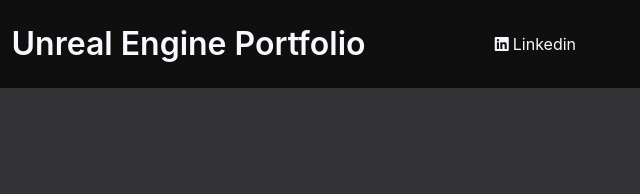
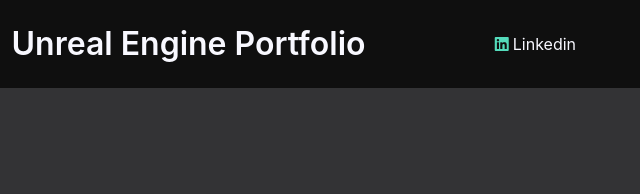
Before and after one commit to Megafunk/megafunk.github.io, a plain HTML site: page index.html in a window 1280 px wide. Shown: the top 194 px of the page, 640-1280 px from the left. Drawn offline with nearby package versions, Linux system fonts and the light colour scheme; grey boxes are pictures that could not be loaded.

Commit message:
make FA icons pretty

```diff
--- a/index.html
+++ b/index.html
@@ -122,6 +122,9 @@
 
         }
 
+        .fa-brands{
+            color: var(--othercolor);
+        }
 
 
     </style>
```
